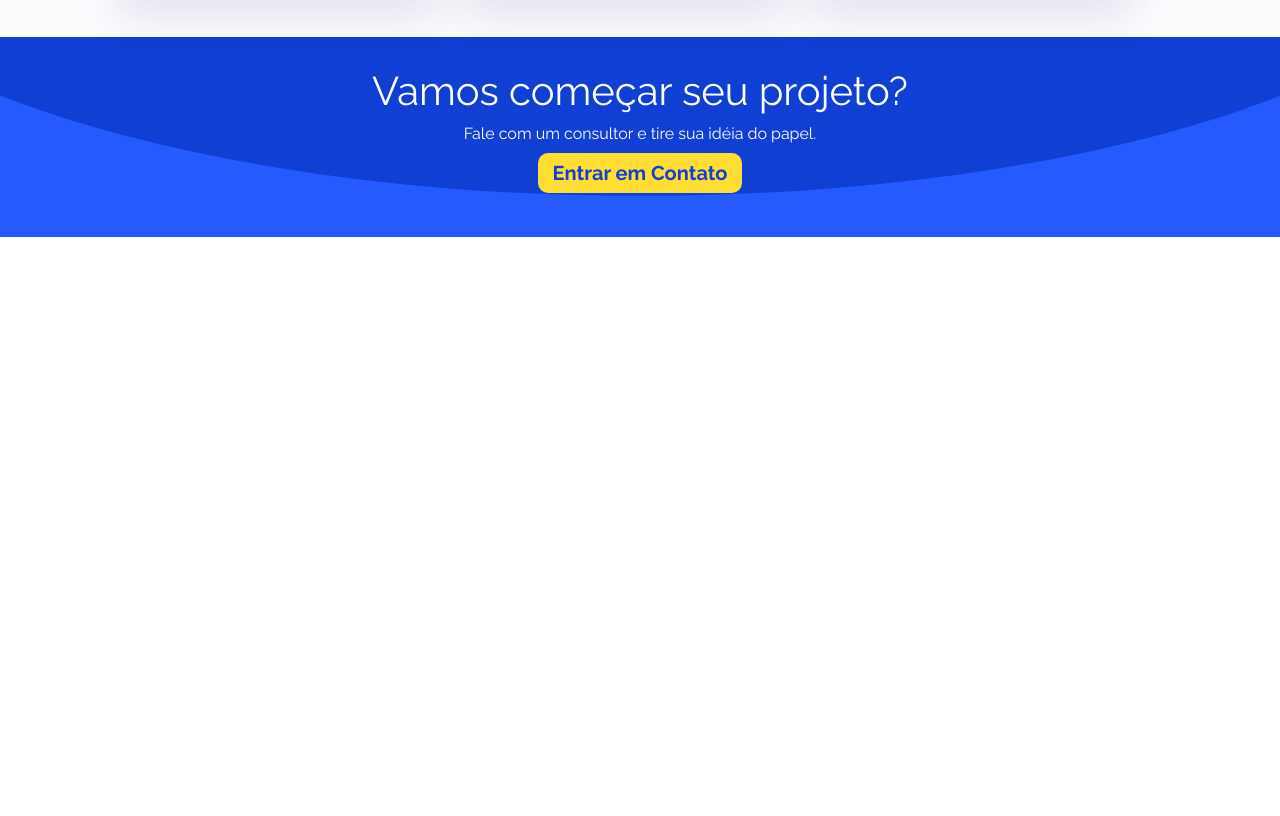
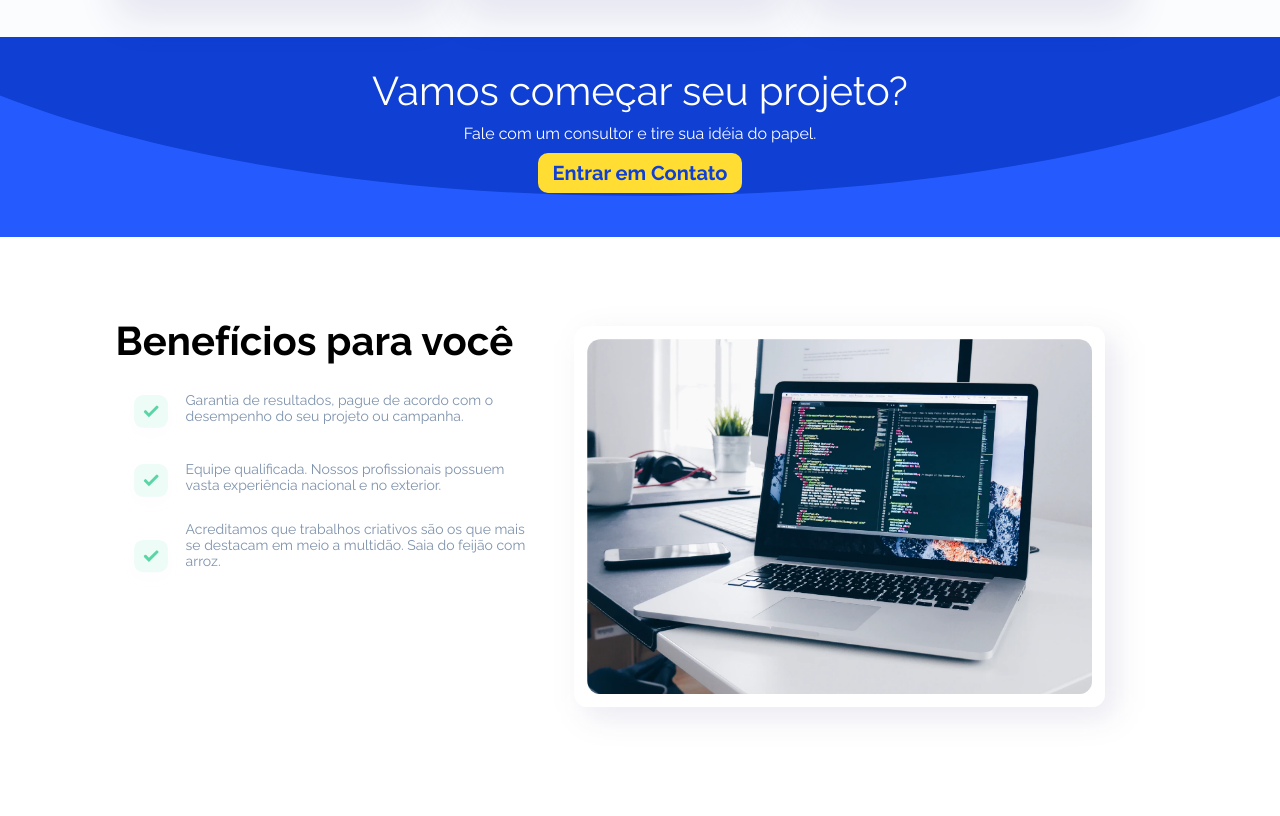
Before and after one commit to marcoshibata/Front_End, a plain HTML site: page index.html in a window 1280 px wide. Shown: the part 1769-2585 px from the top of the page. Before the commit the page ends 2006 px from the top, so only its background shows below. Drawn offline with Linux system fonts and the light colour scheme.

Commit message:
reposive 2

```diff
--- a/Style.css
+++ b/Style.css
@@ -146,9 +146,52 @@ section.cta a{
     color: #0F3FD3;
 }
 
+section.beneficios{
+    padding: 50px 0;
+}
 
+.lista-beneficios{
+    width: 40%;
+    margin-top: 30px;
+}
+
+.lista-beneficios h1{
+    color: black;
+    font-size: 40px;
+}
+
+.lista-beneficios p{
+    color: #7E92AC;
+    vertical-align: middle;
+    font-size: 14px;
+}
+
+.lista-beneficios span {
+    display: inline-block;
+    width: calc(100% - 70px);
+}
+
+.lista-beneficios img{
+    display: inline-block;
+    vertical-align: middle;
+    width: 70px;
+}
+
+.img-beneficios{
+    width: 60%;
+}
+
+.img-beneficios img{
+    max-width: 100%;
+}
 
 @media screen and (max-width:760px){
+
+    .lista-beneficios, .img-beneficios{
+        width: 100%;
+        margin-bottom: 30px;
+    }
+
     .diferenciais{
         flex-wrap: wrap;
     }
--- a/index.html
+++ b/index.html
@@ -73,9 +73,23 @@
                 <h2>Vamos começar seu projeto?</h2>
                 <h4>Fale com um consultor e tire sua idéia do papel.</h4>
                 <a href="/contato">Entrar em Contato</a>
+        </section><!--cta-->
 
+        <section class="beneficios">
+            <div class="center">
+                <div class="lista-beneficios">
+                    <h1>Benefícios para você</h1>
+                    <br/>
+                    <p><img src="images/checklist.svg" alt=""><span>Garantia de resultados, pague de acordo com o desempenho do seu projeto ou campanha.</span></p>
+                    <p><img src="images/checklist.svg" alt=""><span>Equipe qualificada. Nossos profissionais possuem vasta experiência nacional e no exterior.</span></p>
+                    <p><img src="images/checklist.svg" alt=""><span>Acreditamos que trabalhos criativos são os que mais se destacam em meio a multidão. Saia do feijão com arroz.</span></p>
+                </div><!--lista-beneficios-->
+                <div class="img-beneficios">
+                    <img src="images/macbook.png" alt="">
 
-        </section><!--cta-->
+                </div><!--img-beneficios-->
+            </div><!--center-->
+        </section><!--beneficios-->
     </body>
 
 </html>
```
Also changed, not shown: images/checklist.svg (added), images/macbook.png (added), 2 other files.
